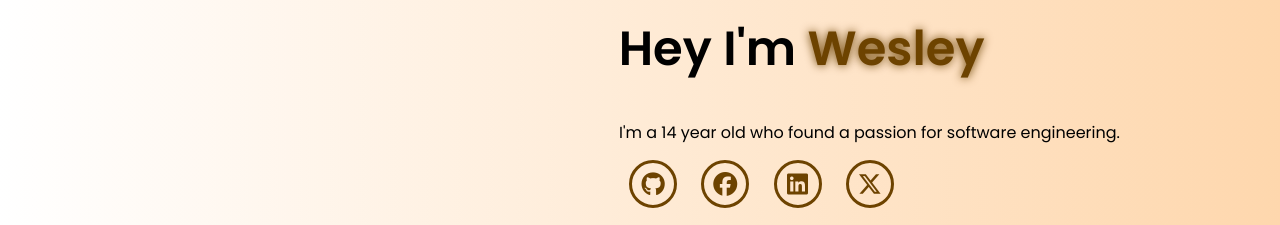
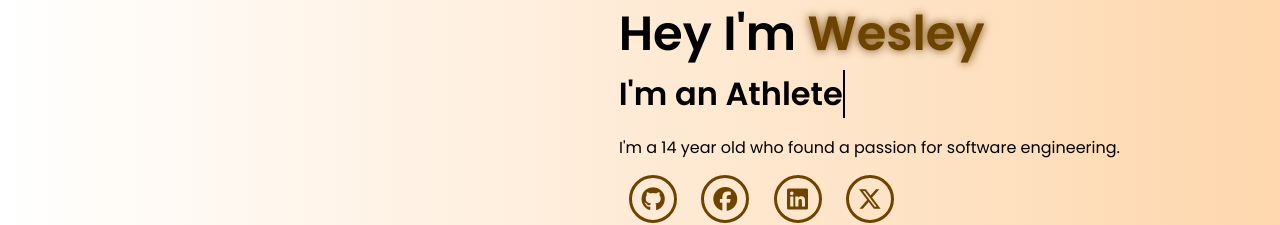
Before and after one commit to lDEVinux/fixedyourshitwesley, a plain HTML site: page index.html in a window 1280 px wide. Shown: the part 273-498 px from the top of the page. Drawn offline with nearby package versions, Linux system fonts and the light colour scheme.

Commit message:
Update index.html

```diff
--- a/index.html
+++ b/index.html
@@ -131,6 +131,6 @@
     <script>
       AOS.init({ offset: 0 });
     </script>
-    <script type="text/javascript" src="script.js"></script>
+    <script type="text/javascript" src="typingshit.js"></script>
   </body>
 </html>
```
